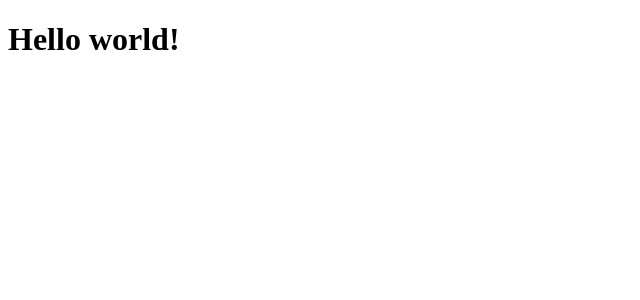
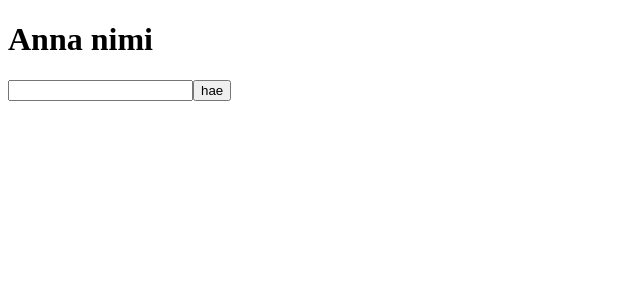
Before and after one commit to anonOstrich/gofore-hackathon, a React (Create React App) app in the folder frontend/: page / in a window 1280 px wide. Shown: the top 300 px of the page, without its empty margins (0-640 px from the left). Built offline with nearby package versions, Linux system fonts and the light colour scheme.

Commit message:
Input field for name

```diff
--- a/frontend/package.json
+++ b/frontend/package.json
@@ -18,6 +18,7 @@
   "eslintConfig": {
     "extends": "react-app"
   },
+  "proxy": "http://localhost:3001",
   "browserslist": [
     ">0.2%",
     "not dead",
--- a/frontend/src/App.js
+++ b/frontend/src/App.js
@@ -1,6 +1,30 @@
-import React from 'react';
+import React, { useState } from 'react';
+import InputField from './components/InputField'
 
 
-const App = () => (<h1>Hello world!</h1>)
+const App = () => {
+
+  const [name, setName] = useState('')
+
+  const handleSubmit = (event) => {
+    event.preventDefault()
+    console.log(name)
+    setName('')
+  }
+
+
+  return (
+    <div>
+    <h1>Anna nimi</h1>
+      <InputField
+      handleSubmit={handleSubmit}
+      handleChange={(event) => {
+        setName(event.target.value)
+      }}
+      value={name}
+      />
+    </div>
+  )
+}
 
 export default App;
--- /dev/null
+++ b/frontend/src/components/InputField.js
@@ -0,0 +1,15 @@
+import React from 'react'
+
+
+const InputField = (props) => {
+
+
+  return (
+    <form onSubmit={props.handleSubmit}>
+      <input name="name" type="text" value={props.value} onChange={props.handleChange}/>
+      <button type="submit">hae</button>
+    </form>
+  )
+}
+
+export default InputField
```
